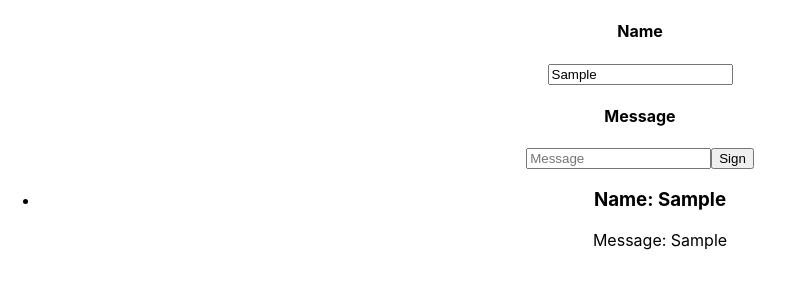
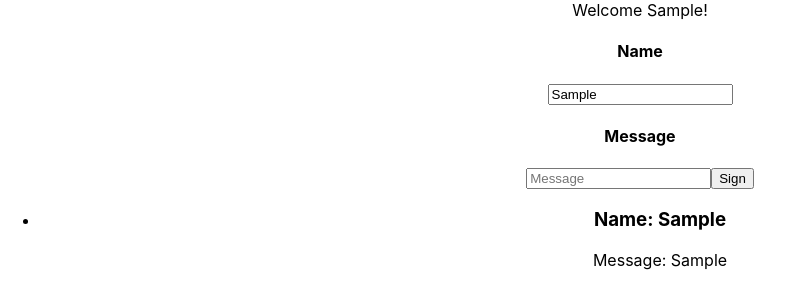
Before and after one commit to kevindo1/adv-react-guestbook, a React (Create React App) app: page / in a window 1280 px wide. Both pictures are taken after typing "Sample", "Sample" into the empty fields and a click on the button "Sign". Shown: the top 308 px of the page, without its empty margins (0-794 px from the left). Built offline with nearby package versions, Linux system fonts and the light colour scheme.

Commit message:
fixed some naming errors, working header change

```diff
--- a/src/components/Form.jsx
+++ b/src/components/Form.jsx
@@ -6,12 +6,15 @@ import { useState } from 'react';
 export default function Form() {
   const [name, setName] = useState('');
   const [newEntry, setNewEntry] = useState('');
-  const { setUser } = useUser();
-  const { entries, setEntries } = useEntries();
+  const { users, setUsers } = useUser();
+  const { setEntries } = useEntries();
 
   const updateGuest = () => {
-    if (!newEntry) return setUser(name);
-    setEntries([...entries, { name, entry: newEntry }]);
+    setUsers(name);
+    setEntries((prevState) => [
+      ...prevState,
+      { name, message: newEntry, id: Math.floor(Math.random() * 100) },
+    ]);
     setNewEntry('');
   };
 
@@ -19,6 +22,7 @@ export default function Form() {
     e.preventDefault();
     updateGuest();
   };
+  console.log(users);
 
   return (
     <>
--- /dev/null
+++ b/src/components/Header.jsx
@@ -0,0 +1,8 @@
+import React from 'react';
+import { useUser } from '../context/UserContext';
+
+export default function Header() {
+  const { users } = useUser();
+
+  return <div>Welcome {users ? users : 'Guest'}!</div>;
+}
--- a/src/components/List.jsx
+++ b/src/components/List.jsx
@@ -7,14 +7,12 @@ export default function List() {
   return (
     <div>
       <ul>
-        {entries.map((item) => {
-          return (
-            <li key={`${item.name}`}>
-              <h3>Name: {item.name}</h3>
-              <p>Message: {item.entry}</p>
-            </li>
-          );
-        })}
+        {entries.map(({ name, message, id }) => (
+          <li key={id}>
+            <h3>Name: {name}</h3>
+            <p>Message: {message}</p>
+          </li>
+        ))}
       </ul>
     </div>
   );
--- a/src/views/Home.jsx
+++ b/src/views/Home.jsx
@@ -1,11 +1,13 @@
 import React from 'react';
 import Form from '../components/Form';
 import List from '../components/List';
+import Header from '../components/Header';
 import { EntriesProvider } from '../context/EntriesContext';
 
 export default function Home() {
   return (
     <EntriesProvider>
+      <Header />
       <Form />
       <List />
     </EntriesProvider>
```
